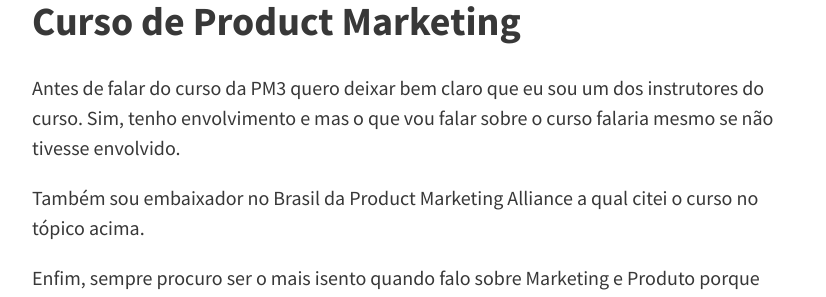
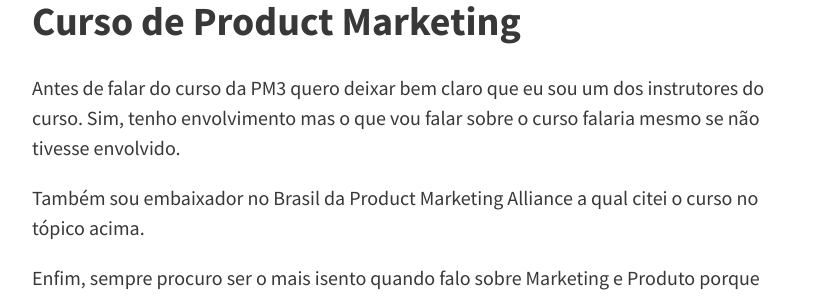
Before and after one commit to felipecbarbosa/felipecbarbosa.github.io, a Jekyll site: the page built from _posts/2021-06-04-cursos-product-marketing.md, in a window 1280 px wide and 900 px high, scrolled down 7644 px. Shown: the part 185-482 px from the top of the window, without its empty margins (224-1050 px from the left). Built offline with Jekyll 4.4.1, drawn with Linux system fonts in a browser that asks for light colours; nearby versions of some CDN libraries; comment, search, counter and statistics services are not loaded; some of the changed text lies outside the part shown.

Commit message:
Fixed typo

```diff
--- a/_posts/2021-06-04-cursos-product-marketing.md
+++ b/_posts/2021-06-04-cursos-product-marketing.md
@@ -211,7 +211,7 @@ Uma coisa legal que a PMA oferece e pode ser um caminho para profissionais brasi
 
 ## [Curso de Product Marketing](https://www.cursospm3.com.br/curso-product-marketing/){:target="_blank"}
 
-Antes de falar do curso da PM3 quero deixar bem claro que eu sou um dos instrutores do curso. Sim, tenho envolvimento e mas o que vou falar sobre o curso falaria mesmo se não tivesse envolvido.
+Antes de falar do curso da PM3 quero deixar bem claro que eu sou um dos instrutores do curso. Sim, tenho envolvimento mas o que vou falar sobre o curso falaria mesmo se não tivesse envolvido.
 
 Também sou embaixador no Brasil da Product Marketing Alliance a qual citei o curso no tópico acima.
 
```
Also changed, not shown: other parts of _posts/2021-06-04-cursos-product-marketing.md (+1 -1 lines).
